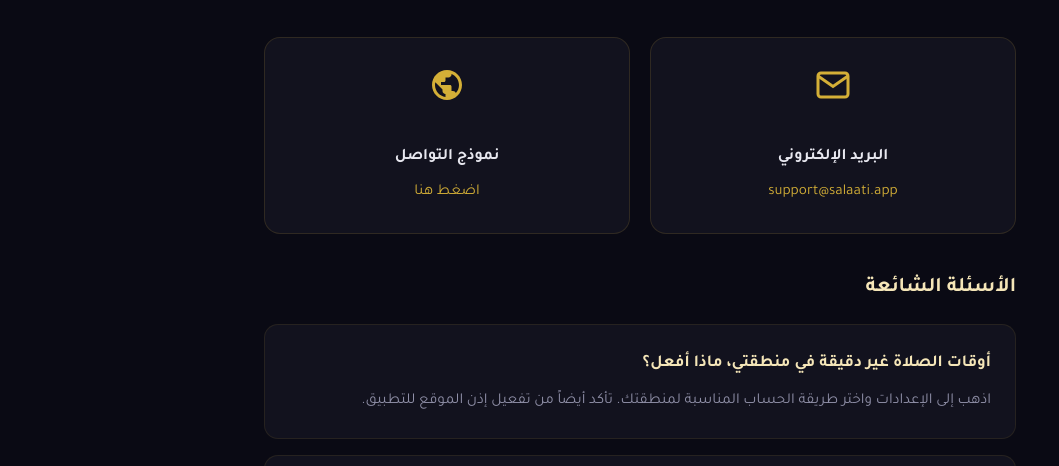
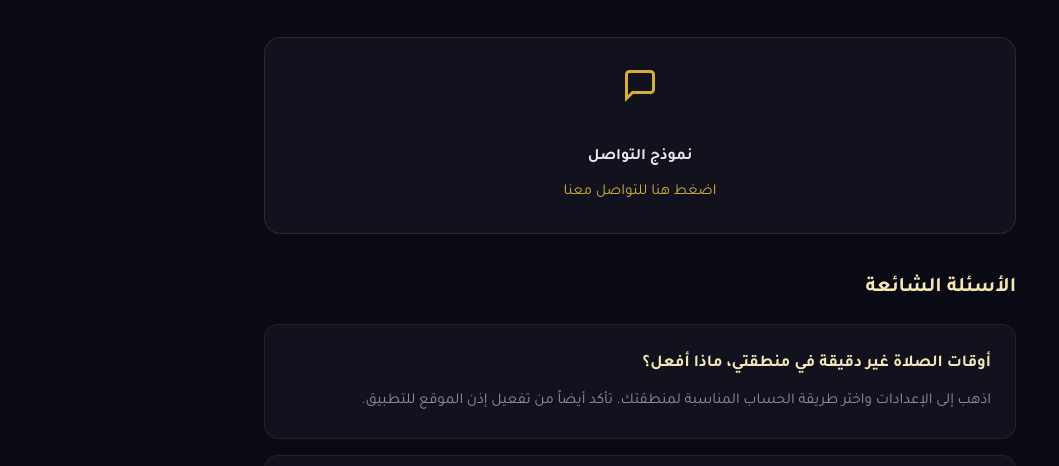
Before and after one commit to Aziz151415/salaati-website, a plain HTML site: page support.html in a window 1280 px wide. Shown: the part 267-733 px from the top of the page, without its empty margins (0-1059 px from the left). Drawn offline with Linux system fonts and the light colour scheme.

Commit message:
Remove support@salaati.app email, use Google Form contact instead
Co-Authored-By: Claude Opus 4.6 <noreply@anthropic.com>

```diff
--- a/support.html
+++ b/support.html
@@ -135,26 +135,15 @@
         <!-- Contact Cards -->
         <div class="contact-cards">
             <div class="contact-card">
-                <div class="contact-icon"><svg width="36" height="36" viewBox="0 0 24 24" fill="none" stroke="#D4AF37" stroke-width="2"><path d="M4 4h16c1.1 0 2 .9 2 2v12c0 1.1-.9 2-2 2H4c-1.1 0-2-.9-2-2V6c0-1.1.9-2 2-2z"/><polyline points="22,6 12,13 2,6"/></svg></div>
-                <div class="contact-label">
-                    <span class="ar-text">البريد الإلكتروني</span>
-                    <span class="en-text">Email</span>
-                </div>
-                <div class="contact-value">
-                    <a href="mailto:support@salaati.app">support@salaati.app</a>
-                </div>
-            </div>
-
-            <div class="contact-card">
-                <div class="contact-icon"><svg width="36" height="36" viewBox="0 0 24 24" fill="#D4AF37"><path d="M12 2C6.48 2 2 6.48 2 12s4.48 10 10 10 10-4.48 10-10S17.52 2 12 2zm-1 17.93c-3.95-.49-7-3.85-7-7.93 0-.62.08-1.21.21-1.79L9 15v1c0 1.1.9 2 2 2v1.93zm6.9-2.54c-.26-.81-1-1.39-1.9-1.39h-1v-3c0-.55-.45-1-1-1H8v-2h2c.55 0 1-.45 1-1V7h2c1.1 0 2-.9 2-2v-.41c2.93 1.19 5 4.06 5 7.41 0 2.08-.8 3.97-2.1 5.39z"/></svg></div>
+                <div class="contact-icon"><svg width="36" height="36" viewBox="0 0 24 24" fill="none" stroke="#D4AF37" stroke-width="2"><path d="M21 15a2 2 0 0 1-2 2H7l-4 4V5a2 2 0 0 1 2-2h14a2 2 0 0 1 2 2z"/></svg></div>
                 <div class="contact-label">
                     <span class="ar-text">نموذج التواصل</span>
                     <span class="en-text">Contact Form</span>
                 </div>
                 <div class="contact-value">
                     <a href="https://forms.gle/UkduKfHotWRCwm27A" target="_blank">
-                        <span class="ar-text">اضغط هنا</span>
-                        <span class="en-text">Click Here</span>
+                        <span class="ar-text">اضغط هنا للتواصل معنا</span>
+                        <span class="en-text">Click Here to Contact Us</span>
                     </a>
                 </div>
             </div>
```
Also changed, not shown: privacy.html (+6 -4 lines).
